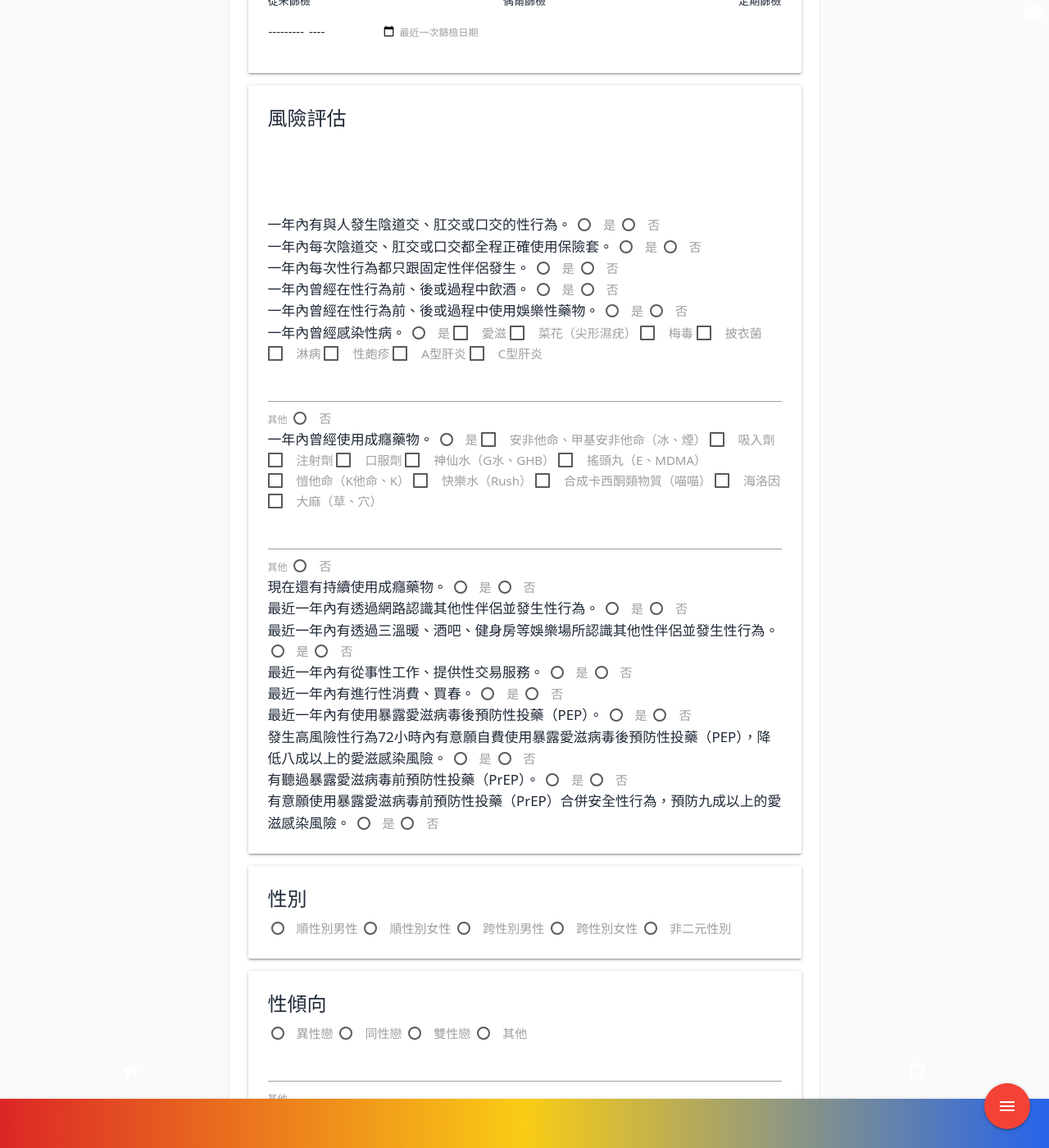
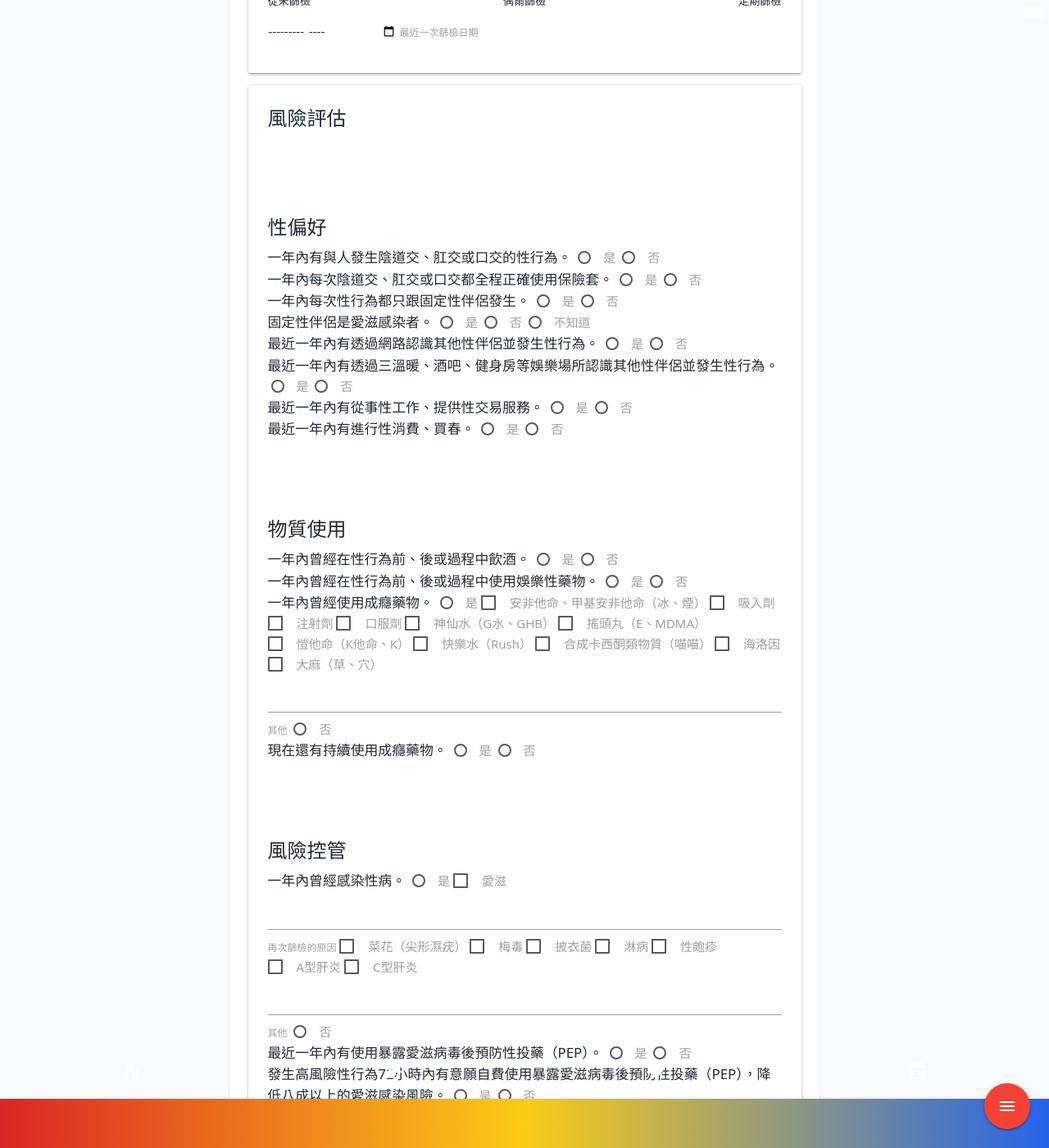
Before and after one commit to Gisneyland/Gisneyland.github.io, a Jekyll site: the page built from hiva/index.html, in a window 1280 px wide and 1400 px high, scrolled down 430 px. Shown: the whole window at 82% size. Built offline with Jekyll 4.4.1, drawn with Linux system fonts in a browser that asks for light colours; nearby versions of some CDN libraries.

Commit message:
Update risk.html

```diff
--- a/_includes/questionnaire/risk.html
+++ b/_includes/questionnaire/risk.html
@@ -3,6 +3,7 @@
     <span class="card-title" data-i18n="risk_title">風險評估</span>
   </div>
     <div class="card-content">
+        <span class="card-title" data-i18n="risk_relationship_title">性偏好</span>
         <p>
           <span class="text-lg" data-i18n="frequency_sex">一年內有與人發生陰道交、肛交或口交的性行為。</span>
           <label><input type="radio" name="frequency_sex" /><span data-i18n="true">是</span></label>
@@ -19,6 +20,35 @@
           <label><input type="radio" name="frequency_closed_relationship" /><span data-i18n="false">否</span></label>
         </p>
         <p>
+          <span class="text-lg" data-i18n="frequency_closed_relationship">固定性伴侶<span class="text-underline">是愛滋感染者</span>。</span>
+          <label><input type="radio" name="closed_relationship_aids" /><span data-i18n="true">是</span></label>
+          <label><input type="radio" name="closed_relationship_aids" /><span data-i18n="false">否</span></label>
+          <label><input type="radio" name="closed_relationship_aids" /><span data-i18n="unknown">不知道</span></label>
+        </p>
+        <p>
+          <span class="text-lg" data-i18n="frequency_online_dating">最近一年內有<span class="text-underline">透過網路認識其他性伴侶並發生性行為</span>。</span>
+          <label><input type="radio" name="frequency_online_dating" /><span data-i18n="true">是</span></label>
+          <label><input type="radio" name="frequency_online_dating" /><span data-i18n="false">否</span></label>
+        </p>
+        <p>
+          <span class="text-lg" data-i18n="frequency_public_dating">最近一年內有<span class="text-underline">透過三溫暖、酒吧、健身房等娛樂場所認識其他性伴侶並發生性行為</span>。</span>
+          <label><input type="radio" name="frequency_public_dating" /><span data-i18n="true">是</span></label>
+          <label><input type="radio" name="frequency_public_dating" /><span data-i18n="false">否</span></label>
+        </p>
+        <p>
+          <span class="text-lg" data-i18n="frequency_sex_work">最近一年內有<span class="text-underline">從事性工作、提供性交易服務</span>。</span>
+          <label><input type="radio" name="frequency_sex_service" /><span data-i18n="true">是</span></label>
+          <label><input type="radio" name="frequency_sex_service" /><span data-i18n="false">否</span></label>
+        </p>
+        <p>
+          <span class="text-lg" data-i18n="frequency_sex_consumption">最近一年內有<span class="text-underline">進行性消費、買春</span>。</span>
+          <label><input type="radio" name="frequency_sex_consumption" /><span data-i18n="true">是</span></label>
+          <label><input type="radio" name="frequency_sex_consumption" /><span data-i18n="false">否</span></label>
+        </p>
+      </div>
+    <div class="card-content">
+        <span class="card-title" data-i18n="risk_substance_title">物質使用</span>
+        <p>
           <span class="text-lg" data-i18n="frequency_alcohol">一年內曾經在性行為前、後或過程中<span class="text-underline">飲酒</span>。</span>
           <label><input type="radio" name="frequency_alcohol" /><span data-i18n="true">是</span></label>
           <label><input type="radio" name="frequency_alcohol" /><span data-i18n="false">否</span></label>
@@ -27,20 +57,6 @@
           <span class="text-lg" data-i18n="frequency_drug">一年內曾經在性行為前、後或過程中<span class="text-underline">使用娛樂性藥物</span>。</span>
           <label><input type="radio" name="frequency_drug" /><span data-i18n="true">是</span></label>
           <label><input type="radio" name="frequency_drug" /><span data-i18n="false">否</span></label>
-        </p>
-        <p>
-          <span class="text-lg" data-i18n="frequency_std">一年內曾經<span class="text-underline">感染性病</span>。</span>
-          <label><input type="radio" name="frequency_std" /><span data-i18n="true">是</span></label>
-            <label><input type="checkbox" name="std_aids" /><span data-i18n="std_aids">愛滋</span></label>
-            <label><input type="checkbox" name="std_genital_warts" /><span data-i18n="std_genital_warts">菜花（尖形濕疣）</span></label>
-            <label><input type="checkbox" name="std_syphilis" /><span data-i18n="std_syphilis">梅毒</span></label>
-            <label><input type="checkbox" name="std_chlamydia" /><span data-i18n="std_chlamydia">披衣菌</span></label>
-            <label><input type="checkbox" name="std_gonorrhea" /><span data-i18n="std_gonorrhea">淋病</span></label>
-            <label><input type="checkbox" name="std_genital_herpes" /><span data-i18n="std_genital_herpes">性皰疹</span></label>
-            <label><input type="checkbox" name="std_hepatitis_a" /><span data-i18n="std_hepatitis_a">A型肝炎</span></label>
-            <label><input type="checkbox" name="std_hepatitis_c" /><span data-i18n="std_hepatitis_c">C型肝炎</span></label>
-            <label><input type="text" name="std_others" /><span data-i18n="std_others">其他</span></label>
-          <label><input type="radio" name="frequency_std" /><span data-i18n="false">否</span></label>
         </p>
         <p>
           <span class="text-lg" data-i18n="usage_drug">一年內曾經<span class="text-underline">使用成癮藥物</span>。</span>
@@ -64,25 +80,23 @@
           <label><input type="radio" name="frequency_drug_now" /><span data-i18n="true">是</span></label>
           <label><input type="radio" name="frequency_drug_now" /><span data-i18n="false">否</span></label>
         </p>
+      </div>
+      <div class="card-content">
+      <span class="card-title" data-i18n="risk_condition_title">風險控管</span>
         <p>
-          <span class="text-lg" data-i18n="frequency_online_dating">最近一年內有<span class="text-underline">透過網路認識其他性伴侶並發生性行為</span>。</span>
-          <label><input type="radio" name="frequency_online_dating" /><span data-i18n="true">是</span></label>
-          <label><input type="radio" name="frequency_online_dating" /><span data-i18n="false">否</span></label>
-        </p>
-        <p>
-          <span class="text-lg" data-i18n="frequency_public_dating">最近一年內有<span class="text-underline">透過三溫暖、酒吧、健身房等娛樂場所認識其他性伴侶並發生性行為</span>。</span>
-          <label><input type="radio" name="frequency_public_dating" /><span data-i18n="true">是</span></label>
-          <label><input type="radio" name="frequency_public_dating" /><span data-i18n="false">否</span></label>
-        </p>
-        <p>
-          <span class="text-lg" data-i18n="frequency_sex_work">最近一年內有<span class="text-underline">從事性工作、提供性交易服務</span>。</span>
-          <label><input type="radio" name="frequency_sex_service" /><span data-i18n="true">是</span></label>
-          <label><input type="radio" name="frequency_sex_service" /><span data-i18n="false">否</span></label>
-        </p>
-        <p>
-          <span class="text-lg" data-i18n="frequency_sex_consumption">最近一年內有<span class="text-underline">進行性消費、買春</span>。</span>
-          <label><input type="radio" name="frequency_sex_consumption" /><span data-i18n="true">是</span></label>
-          <label><input type="radio" name="frequency_sex_consumption" /><span data-i18n="false">否</span></label>
+          <span class="text-lg" data-i18n="frequency_std">一年內曾經<span class="text-underline">感染性病</span>。</span>
+          <label><input type="radio" name="frequency_std" /><span data-i18n="true">是</span></label>
+            <label><input type="checkbox" name="std_aids" /><span data-i18n="std_aids">愛滋</span></label>
+              <label><input type="text" name="std_aids_reason" /><span data-i18n="std_aids_reason">再次篩檢的原因</span></label>
+            <label><input type="checkbox" name="std_genital_warts" /><span data-i18n="std_genital_warts">菜花（尖形濕疣）</span></label>
+            <label><input type="checkbox" name="std_syphilis" /><span data-i18n="std_syphilis">梅毒</span></label>
+            <label><input type="checkbox" name="std_chlamydia" /><span data-i18n="std_chlamydia">披衣菌</span></label>
+            <label><input type="checkbox" name="std_gonorrhea" /><span data-i18n="std_gonorrhea">淋病</span></label>
+            <label><input type="checkbox" name="std_genital_herpes" /><span data-i18n="std_genital_herpes">性皰疹</span></label>
+            <label><input type="checkbox" name="std_hepatitis_a" /><span data-i18n="std_hepatitis_a">A型肝炎</span></label>
+            <label><input type="checkbox" name="std_hepatitis_c" /><span data-i18n="std_hepatitis_c">C型肝炎</span></label>
+            <label><input type="text" name="std_others" /><span data-i18n="std_others">其他</span></label>
+          <label><input type="radio" name="frequency_std" /><span data-i18n="false">否</span></label>
         </p>
         <p>
           <span class="text-lg" data-i18n="frequency_pep">最近一年內有<span class="text-underline">使用暴露愛滋病毒後預防性投藥（PEP）</span>。</span>
```
